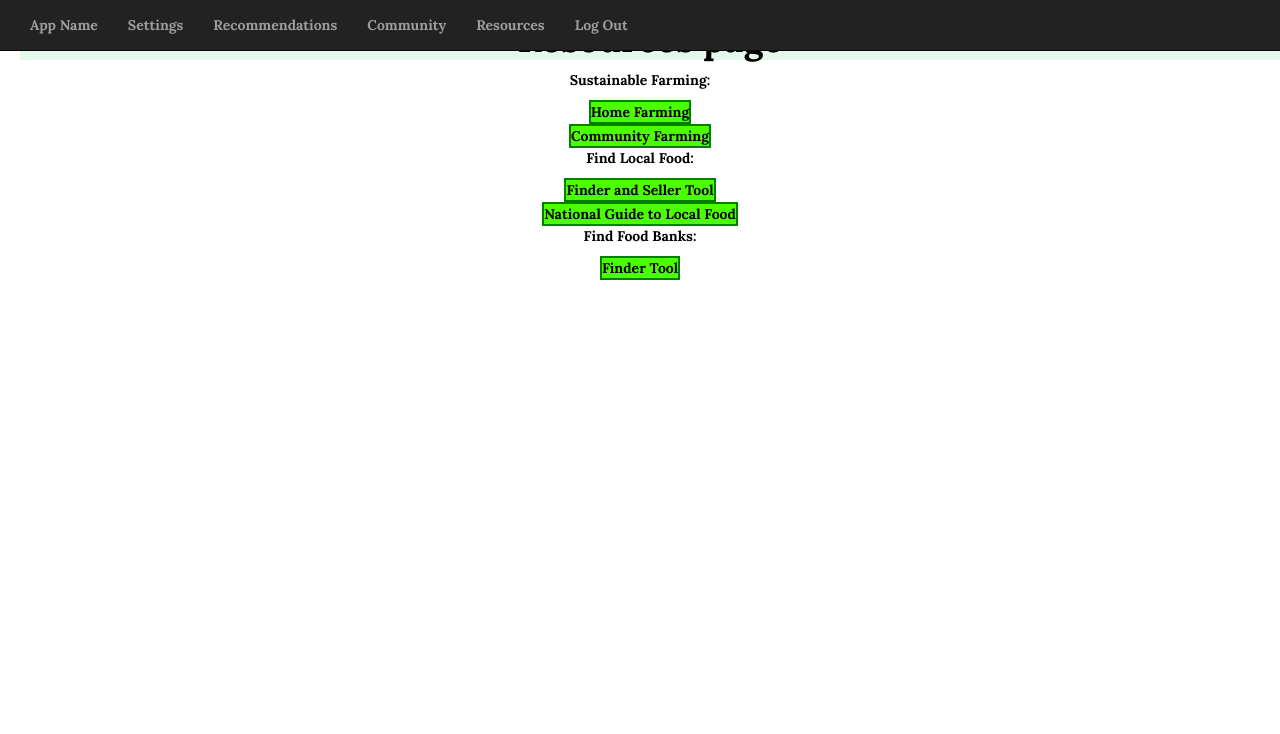
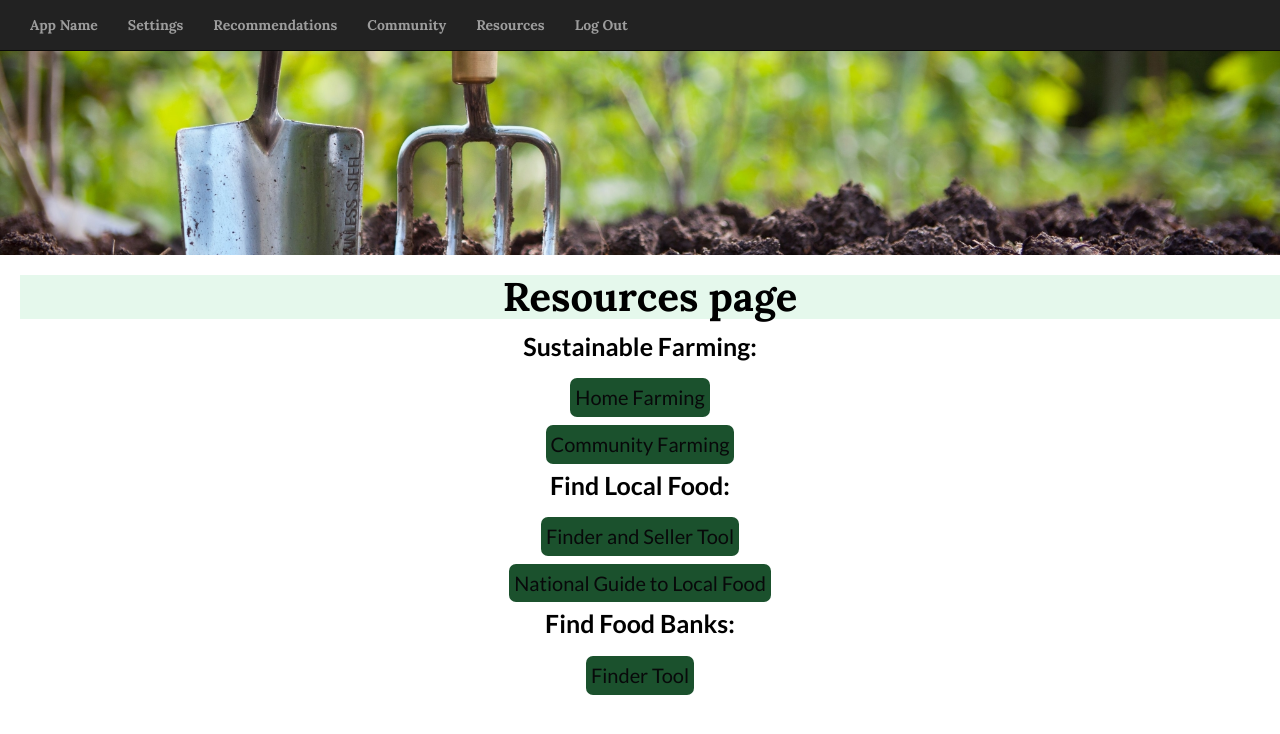
Before and after one commit to esha-sidhu/QWER-Hacks-2023, a React (Create React App) app in the folder qwer-hacks-app/: page /resources in a window 1280 px wide. Shown: the top 734 px of the page. Built offline with nearby package versions, Linux system fonts and the light colour scheme; a web font is replaced by a local one.

Commit message:
Change resources page
added header picture and changed font/sizing

```diff
--- a/qwer-hacks-app/src/pages/resources.js
+++ b/qwer-hacks-app/src/pages/resources.js
@@ -3,29 +3,20 @@ import "../styles/resources.css"
 
 function Resources() {
     return (
-        /*
         <div>
-            <h1> Resources page </h1>
-            <p> Sustainable Farming: </p>
-            <button onClick={document.location = "https://www.active.com/nutrition/articles/how-to-start-a-sustainable-home-garden-2348107"} target="_blank">Home Farming</button>
-            <button onClick={document.location = "https://pulitzercenter.org/stories/how-start-sustainable-farm-project-your-community"} target="_blank" >Community Farming</button>
-            <p> Find Local Food: </p>
-            <button onClick={document.location = "https://findlocalfood.com/"} target="_blank" >Find and Sell Local Food</button>
-            <button onClick={document.location = "https://sustainableagriculture.net/blog/national-guide-to-finding-local-food/"} target="_blank" >National Guide</button>
-            <p> Find Food Banks: </p>
-
-        </div>
-        */
-        <div>
+            <div className="header">
+                <img src={require("../images/resources_background.jpg")} alt="Plant header" width = "100%" height="auto">
+                </img>
+            </div>
             <center><h1> Resources page </h1>
             <p> Sustainable Farming: </p>
-            <a target="_blank" href="https://www.active.com/nutrition/articles/how-to-start-a-sustainable-home-garden-2348107" className="button">Home Farming</a> <br/>
-            <a target="_blank" href="https://pulitzercenter.org/stories/how-start-sustainable-farm-project-your-community" className="button"> Community Farming</a>
+            <a target="_blank" href="https://www.active.com/nutrition/articles/how-to-start-a-sustainable-home-garden-2348107" className="button">Home Farming</a> <br></br>
+            <a target="_blank" href="https://pulitzercenter.org/stories/how-start-sustainable-farm-project-your-community" className="button"> Community Farming</a> <br></br>
             <p> Find Local Food: </p>
-            <a target="_blank" href="https://findlocalfood.com/" className="button"> Finder and Seller Tool</a><br />
-            <a target="_blank" href="https://sustainableagriculture.net/blog/national-guide-to-finding-local-food/" className="button"> National Guide to Local Food</a>
+            <a target="_blank" href="https://findlocalfood.com/" className="button"> Finder and Seller Tool</a><br></br>
+            <a target="_blank" href="https://sustainableagriculture.net/blog/national-guide-to-finding-local-food/" className="button"> National Guide to Local Food</a> <br></br>
             <p> Find Food Banks: </p>
-            <a target="_blank" href="https://www.feedingamerica.org/find-your-local-foodbank" className="button">Finder Tool</a>
+            <a target="_blank" href="https://www.feedingamerica.org/find-your-local-foodbank" className="button">Finder Tool</a><br/>
             </center>
         </div >
     );
--- a/qwer-hacks-app/src/pages/settings.js
+++ b/qwer-hacks-app/src/pages/settings.js
@@ -6,7 +6,7 @@ function Settings () {
     return (
 
         <div>
-            <div class="header">
+            <div className="header">
             <img src={require("../images/plant-header.png")} alt="Plant header" width="100%" height="300">
             </img>
             </div>
--- a/qwer-hacks-app/src/styles/resources.css
+++ b/qwer-hacks-app/src/styles/resources.css
@@ -1,9 +1,39 @@
-a.button {
+html .resources {
+    background-size: cover;
+    background-image: url("../images/resources_background.jpg");
+}
+
+html .header {
+    margin-top: 0;
+}
+
+html a.button {
     -webkit-appearance: button;
     -moz-appearance: button;
     appearance: button;
     text-decoration: none;
-    border: 2px solid green;
-    background-color: #4cff00;
-    color: initial;
+    background-color: #1B512D;
+    border-radius: 7px;
+    border: 0px solid #764248;
+    color: #08090A;
+    margin: 4px;
+    font-size: 20px;
+    padding: 5px 5px;
+    font-family: "Lato";
 }
+
+html h1 {
+    font-size: 40px;
+}
+
+html p {
+    font-size: 25px;
+    font-family: "Lato";
+    font-weight: 700;
+}
+
+html a.button:hover {
+    background-color: #764248;
+    text-decoration: none;
+    color: #f5e5d5;
+}
```
Also changed, not shown: qwer-hacks-app/src/images/resources_background.jpg (added).
